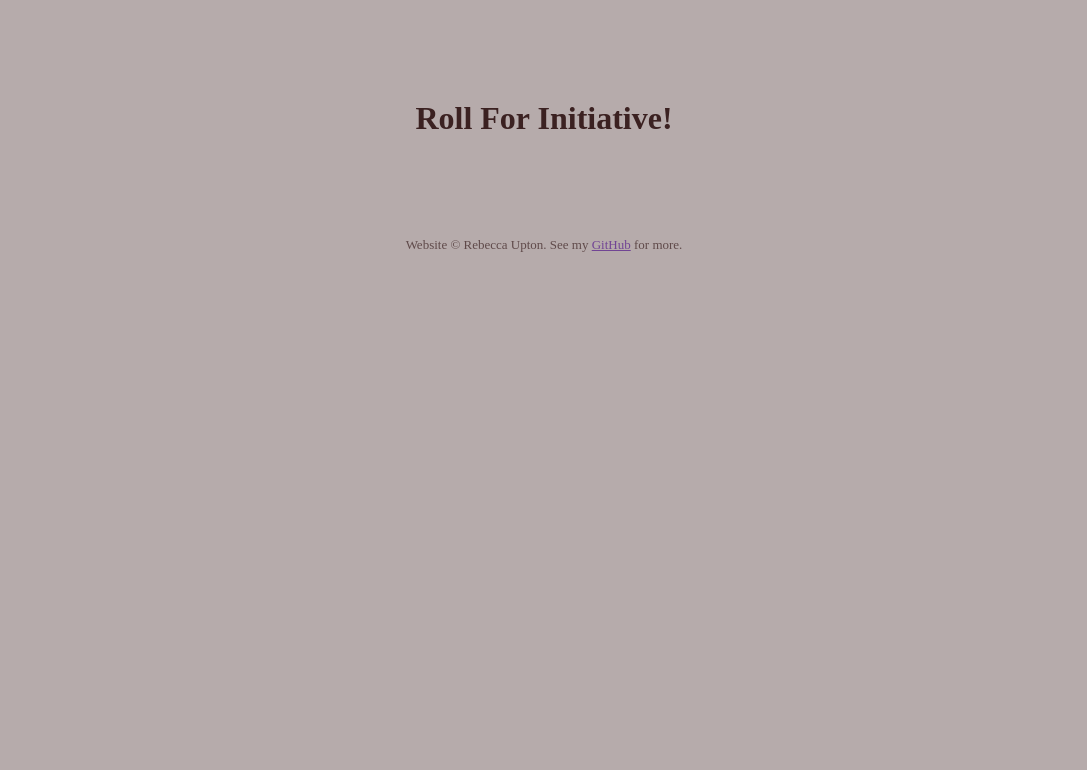
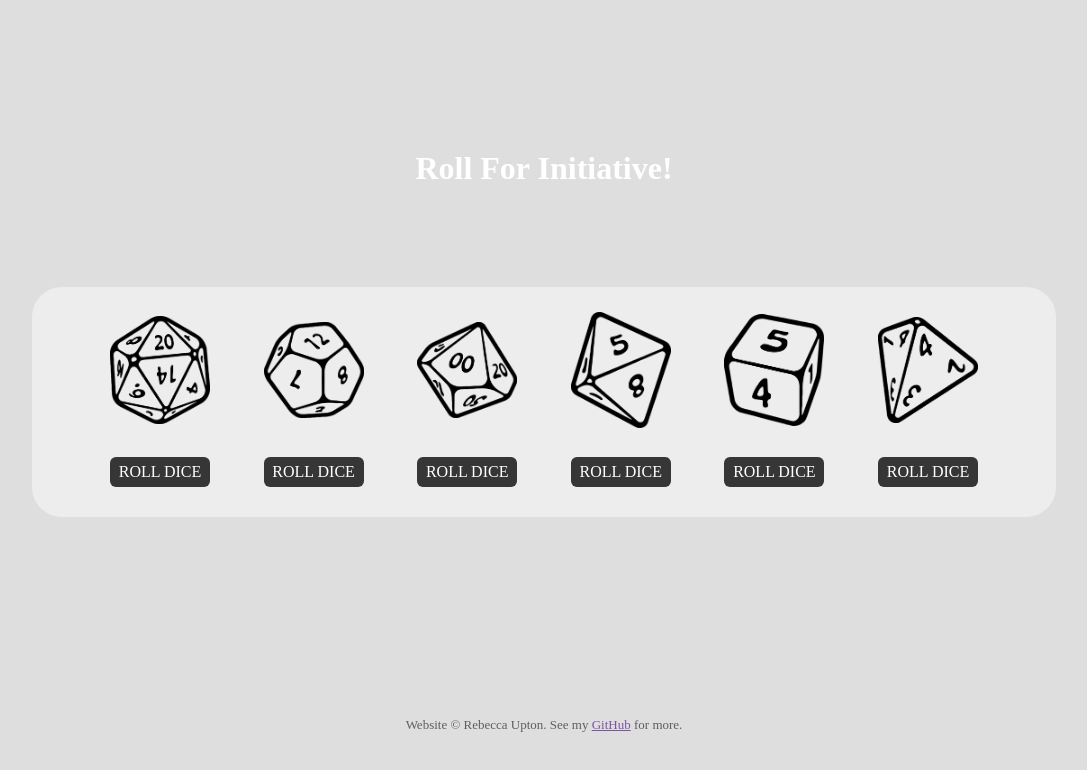
Before and after one commit to reb84/Roll-For-Initiative, a plain HTML site: page index.html in a window 1280 px wide. Shown: the whole page, without its empty margins (96-1183 px from the left). Drawn offline with Linux system fonts and the light colour scheme.

Commit message:
images and layout
Uploaded dice images (purchased from VectorOffice@Etsy) and set up basic layout

```diff
--- a/index.html
+++ b/index.html
@@ -6,10 +6,47 @@
     <title>Roll For Initiative</title>
   </head>
   <!-- stylesheet -->
-  <link rel="stylesheet" href="/style.css" />
+  <link rel="stylesheet" href="style.css" />
   <body>
-    <header><h1>Roll For Initiative!</h1></header>
-    <main></main>
+    <div class="container">
+      <header><h1>Roll For Initiative!</h1></header>
+      <main>
+        <!-- dice -->
+
+        <section class="dice-section">
+          <div class="dice-container">
+            <div class="top">
+              <div class="dice">
+                <div class="dice-img"><img src="imgs/D20.png" /></div>
+                <div class="roll-button">roll dice</div>
+              </div>
+              <div class="dice">
+                <div class="dice-img"><img src="imgs/D12.png" /></div>
+                <div class="roll-button">roll dice</div>
+              </div>
+              <div class="dice">
+                <div class="dice-img"><img src="imgs/D10.png" /></div>
+                <div class="roll-button">roll dice</div>
+              </div>
+            </div>
+            <div class="bottom">
+              <div class="dice">
+                <div class="dice-img"><img src="imgs/D8.png" /></div>
+                <div class="roll-button">roll dice</div>
+              </div>
+              <div class="dice">
+                <div class="dice-img"><img src="imgs/D6.png" /></div>
+                <div class="roll-button">roll dice</div>
+              </div>
+              <div class="dice">
+                <div class="dice-img"><img src="imgs/D4.png" /></div>
+                <div class="roll-button">roll dice</div>
+              </div>
+            </div>
+          </div>
+        </section>
+      </main>
+    </div>
     <footer>
       <div class="footer-container">
         <p>
--- a/style.css
+++ b/style.css
@@ -7,18 +7,90 @@ html,
 body {
   scroll-behavior: smooth;
   margin: 0 auto;
-  background-color: #b6abab;
-  color: #3b2121;
+  background-color: #dedede;
+  color: #282828;
   text-align: center;
+}
+
+/* container */
+
+.container {
+  width: 80%;
+  max-width: 1200px;
+  margin: 50px auto;
 }
 
 /* header */
 
 header h1 {
   padding: 100px;
+  color: #fff;
+}
+
+
+/* dice */
+
+.dice-section {
+  background-color: #ededed;
+  padding-bottom: 30px;
+  border-radius: 30px;
+}
+
+.dice-container {
+  display: flex;
+  text-align: center;
+  flex-wrap: wrap;
+  margin: 0 auto;
+  width: 90%;
+  max-width: 1200px;
+}
+
+.dice-container div {
+  color: #fff;
+  flex: 1;
+}
+
+.top,
+.bottom {
+  display: flex;
+}
+
+.dice {
+  display: flex;
+  flex-direction: column;
+  min-height: 200px;
+  min-width: 150px;
+  margin: 0 1px;
+}
+
+.dice-img {
+  align-content: center;
+}
+
+.dice-img img {
+  width: 100px;
+}
+
+.roll-button {
+  background: rgb(54, 54, 54);
+  display: block;
+  max-height: 30px;
+  align-content: center;
+  margin: auto;
+  width: 100px;
+  border-radius: 6px;
+  text-transform: uppercase;
+}
+
+.roll-button:hover {
+  background: rgb(123, 123, 123);
 }
 
 /* footer */
+
+.footer-container {
+  margin-top: 200px;
+}
 
 .footer-container p {
   font-size: small;
```
Also changed, not shown: imgs/D10.png (added), imgs/D12.png (added), imgs/D20.png (added), imgs/D4.png (added), imgs/D6.png (added), imgs/D8.png (added), 1 other file.
